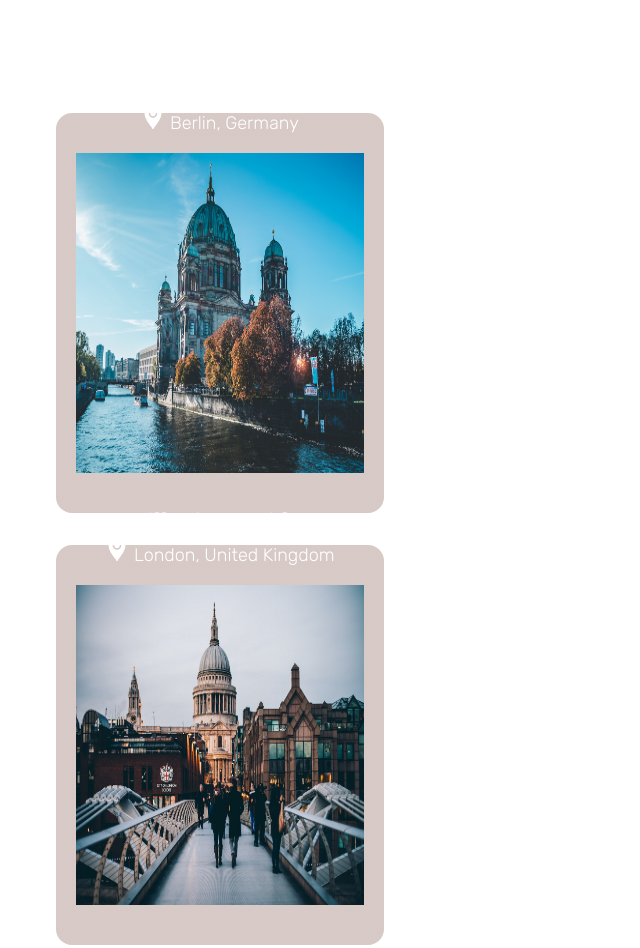
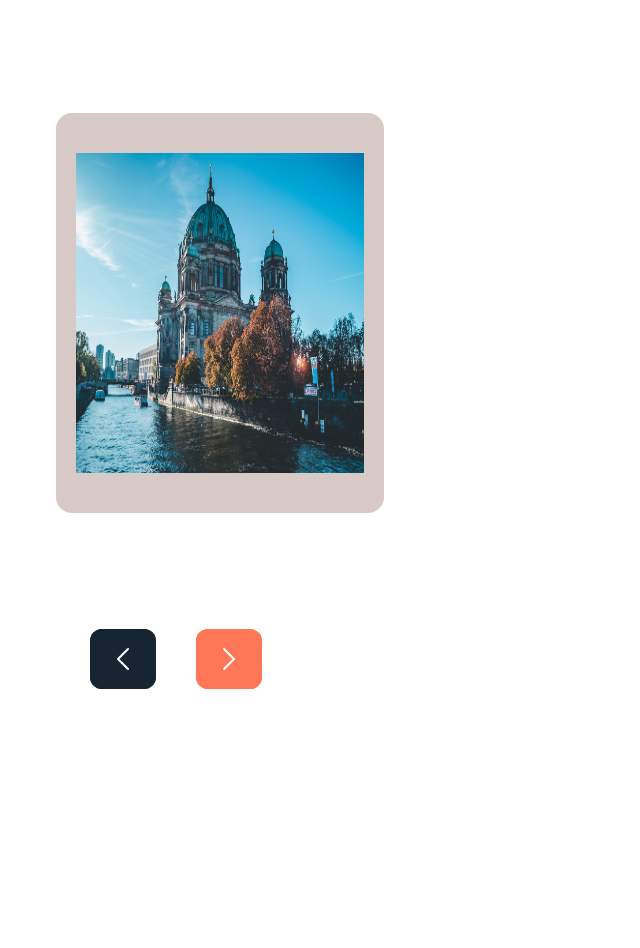
Before and after one commit to JRaulPC/202307-w1chwe-raul-perez-mar-munne, a website: page public/index.html in a window 1280 px wide. Shown: the part 1703-2651 px from the top of the page, without its empty margins (0-640 px from the left). After the commit the page ends 2472 px from the top, so only its background shows below. Drawn offline with nearby package versions, Linux system fonts and the light colour scheme.

Commit message:
Hide display of all cards but first, fix buttons

```diff
--- a/src/sass/components/_buttons.scss
+++ b/src/sass/components/_buttons.scss
@@ -7,7 +7,6 @@
 
   .buttons__left {
     display: flex;
-    transform: rotate(90deg);
     flex-direction: column;
     align-items: flex-start;
     gap: 4px;
@@ -16,7 +15,6 @@
   }
   .buttons__right {
     display: flex;
-    transform: rotate(-90deg);
     flex-direction: column;
     align-items: flex-start;
     gap: 4px;
--- a/src/sass/pages/_destinations-page.scss
+++ b/src/sass/pages/_destinations-page.scss
@@ -36,7 +36,7 @@
 
 .cards__list {
   display: flex;
-  flex-direction: column;
+  flex-direction: row;
   align-items: flex-start;
   gap: 32px;
   align-self: stretch;
@@ -189,3 +189,7 @@
 ul {
   list-style-type: none;
 }
+
+ul :not(:first-child) {
+  display: none;
+}
```
Also changed, not shown: public/styles/styles.css, 1 other file.
